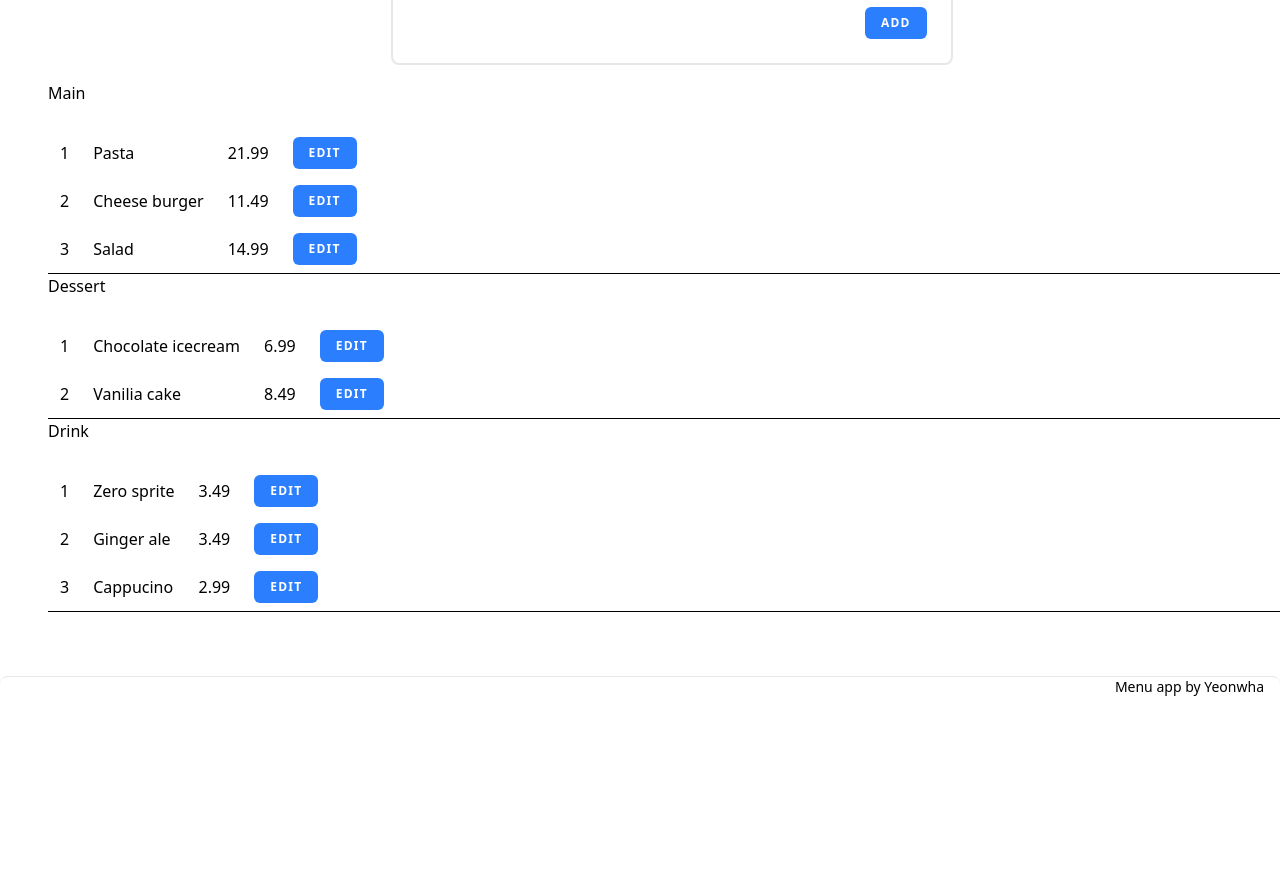
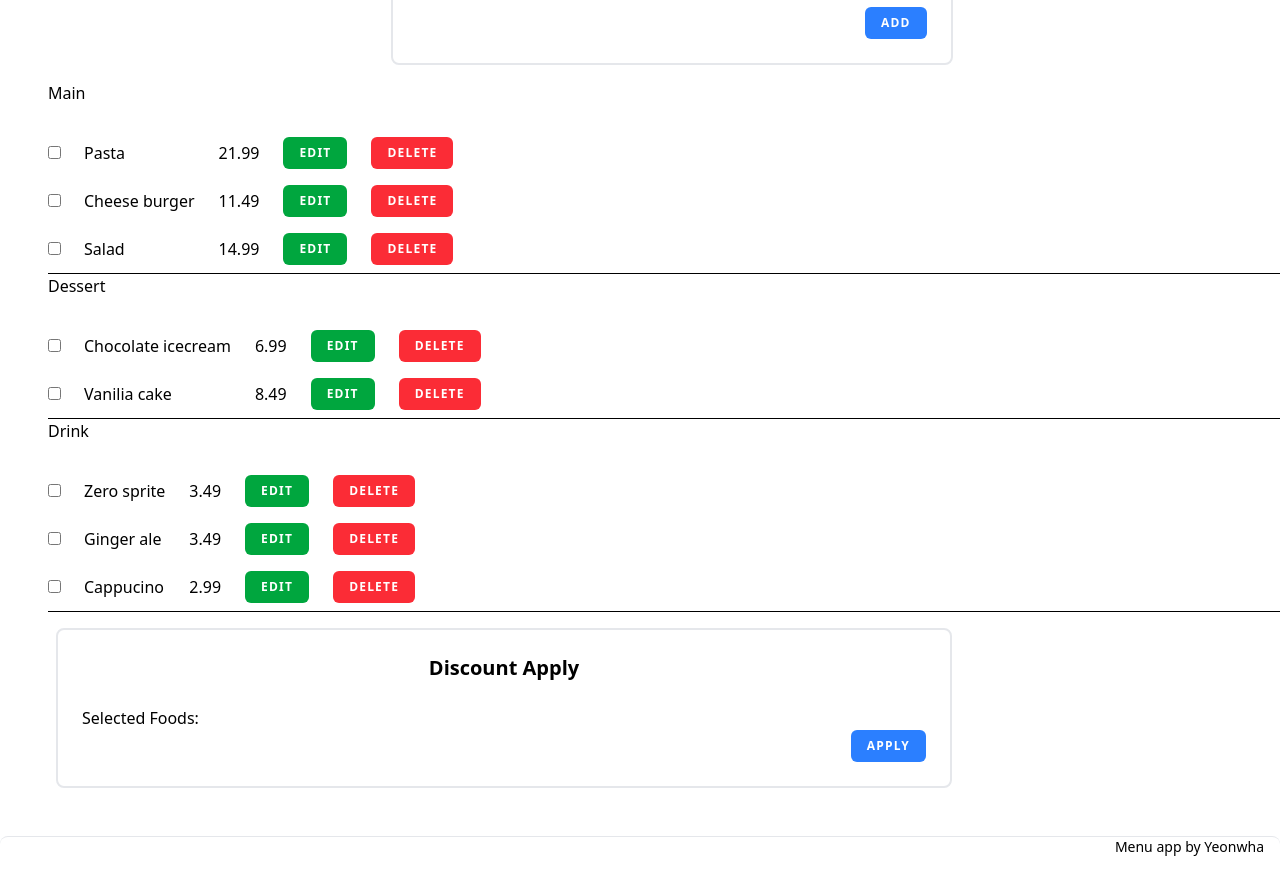
Before and after one commit to yeonwha/menuapp_js, a Next.js app: page / in a window 1280 px wide. Shown: the part 440-1317 px from the top of the page. Before the commit the page ends 1157 px from the top, so only its background shows below. Built offline with nearby package versions, Linux system fonts and the light colour scheme.

Commit message:
add Discount apply form

```diff
--- a/components/Buttons/DangerButton.js
+++ b/components/Buttons/DangerButton.js
@@ -3,7 +3,7 @@ export default function DangerButton({ className = '', disabled, children, ...pr
         <button
             {...props}
             className={
-                `inline-flex items-center px-4 py-2 bg-red rounded-md font-semibold text-xs text-white uppercase tracking-widest hover:bg-red-500 active:bg-red-700 focus:outline-none focus:ring-2 focus:ring-red-500 focus:ring-offset-2 transition ease-in-out duration-150 ${disabled && 'opacity-25'
+                `inline-flex items-center px-4 py-2 bg-red-500 rounded-md font-semibold text-xs text-white uppercase tracking-widest hover:bg-red-200 active:bg-red-700 focus:outline-none focus:ring-2 focus:ring-red-500 focus:ring-offset-2 transition ease-in-out duration-150 ${disabled && 'opacity-25'
                 } ` + className
             }
             disabled={disabled}
--- a/components/DiscountSelect.js
+++ b/components/DiscountSelect.js
@@ -0,0 +1,22 @@
+ import PrimaryButton from "./Buttons/PrimaryButton"
+
+ export default function DiscountSelect({foodList}) {
+    return(
+    <>
+    <div className="food_add_form border-2 border-gray-200 rounded-lg p-6 max-w-4xl mx-2 items-center">
+        <h2 className="text-xl font-bold text-center mb-6">Discount Apply</h2>
+        <div className="grid grid-cols-2 gap-6">
+            {/*Selected Food*/}
+            <div>
+                <p>Selected Foods:</p>
+                {foodList.map((food) => <p key={food.id}>{food.checked ? food.name : ""}</p>)}
+            </div>
+        </div>
+        {/* Discount Apply button */}
+        <div className="flex justify-end">
+            <PrimaryButton>Apply</PrimaryButton>
+        </div>
+    </div>
+    </>
+    )
+ }
--- a/components/List.js
+++ b/components/List.js
@@ -1,19 +1,19 @@
 import DangerButton from "./Buttons/DangerButton";
 import PrimaryButton from "./Buttons/PrimaryButton";
 
-export default function List() {
+export default function List({foodList, setFoodList}) {
     const foodCategory = ["Main", "Dessert", "Drink"];
 
-    const foodList = [
-        {id: 1, category: "Main", name: "Pasta", price: 21.99 },
-        {id: 2, category: "Main", name: "Cheese burger", price: 11.49},
-        {id: 3, category: "Main", name: "Salad", price: 14.99},
-        {id: 4, category: "Dessert", name: "Chocolate icecream", price: 6.99},
-        {id: 5, category: "Dessert", name: "Vanilia cake", price: 8.49},
-        {id: 6, category: "Drink", name: "Zero sprite", price: 3.49},
-        {id: 7, category: "Drink", name: "Ginger ale", price: 3.49},
-        {id: 8, category: "Drink", name: "Cappucino", price: 2.99},
-    ];
+    function checkHandler(selectedFood) {
+        console.log(selectedFood.checked)
+        // const updatedFoodList = foodList.map((food) => {
+        //     if (food.id === selectedFood.id) {
+        //         food.checked = food.checked ? false : true;
+        //     }
+        // });
+        // setFoodList(updatedFoodList);
+      }
+
 
     return (
         <>
@@ -32,16 +32,18 @@ export default function List() {
                         <tbody>
                             {foodList.filter((food) => food.category === category).map((selectedFood, index) => (
                                 <tr key={selectedFood.id}>
-                                    <td className="px-3 py-2.5">{index + 1}</td>
+                                    <td>
+                                        <input type="checkbox" name={selectedFood.name + selectedFood.id} id={index} onChange={checkHandler(selectedFood)}/>
+                                    </td>
                                     <td className="px-3 py-2">{selectedFood.name}</td>
                                     <td className="px-3 py-2">{selectedFood.price}</td>
                                         <td className="px-3 py-2">
-                                            <PrimaryButton className="font-semibold bg-green" onClick={() => editPrice(food)}>
+                                            <PrimaryButton className="font-semibold bg-green-600" onClick={() => editPrice(selectedFood)}>
                                                 Edit
                                             </PrimaryButton>
                                         </td>
                                         <td className="px-3 py-2">
-                                            <DangerButton className="font-semibold bg-red" onClick={() => deleteFood(food)}>
+                                            <DangerButton onClick={() => deleteFood(selectedFood)}>
                                                 Delete
                                             </DangerButton>
                                         </td>
--- a/pages/index.js
+++ b/pages/index.js
@@ -2,8 +2,22 @@ import Header from "@/components/Header";
 import Form from "@/components/Form";
 import List from "@/components/List";
 import Footer from "@/components/Footer";
+import DiscountSelect from "@/components/DiscountSelect";
+import { useState } from "react"
 
 export default function Home() {
+
+  const [foodList, setFoodList] = useState([
+    {id: 1, category: "Main", name: "Pasta", price: 21.99, checked: false },
+    {id: 2, category: "Main", name: "Cheese burger", price: 11.49, checked: false},
+    {id: 3, category: "Main", name: "Salad", price: 14.99, checked: false},
+    {id: 4, category: "Dessert", name: "Chocolate icecream", price: 6.99, checked: false},
+    {id: 5, category: "Dessert", name: "Vanilia cake", price: 8.49, checked: false},
+    {id: 6, category: "Drink", name: "Zero sprite", price: 3.49, checked: false},
+    {id: 7, category: "Drink", name: "Ginger ale", price: 3.49, checked: false},
+    {id: 8, category: "Drink", name: "Cappucino", price: 2.99, checked: false},
+  ]);
+
   return (
     <>
       <div className="min-h-screen flex flex-col">
@@ -13,8 +27,9 @@ export default function Home() {
           <Form />
           </div>
           <div className="container my-4">
-          <List />
+          <List key="foodList" foodList={foodList} setFoodList={setFoodList}/>
           </div>
+          <DiscountSelect key="selectedFoodList" foodList={foodList} />
         </main>
         <Footer />
       </div>
```
